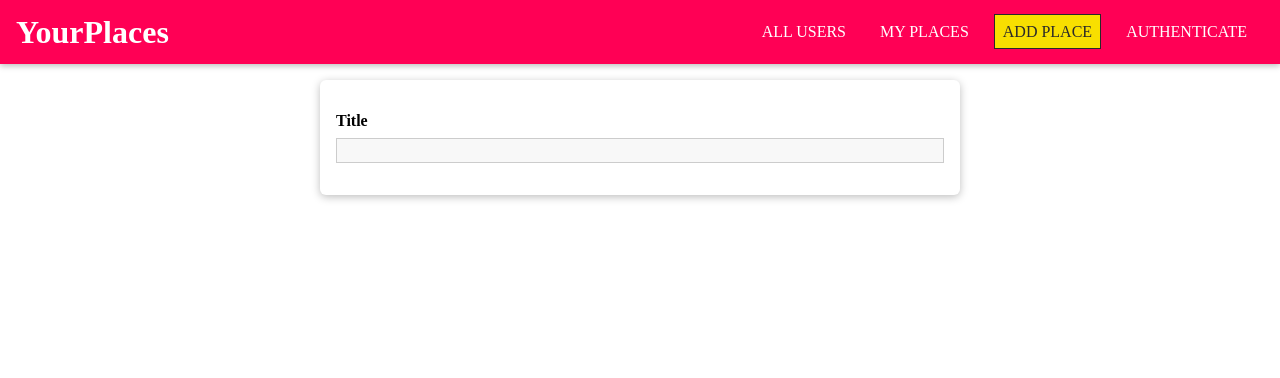
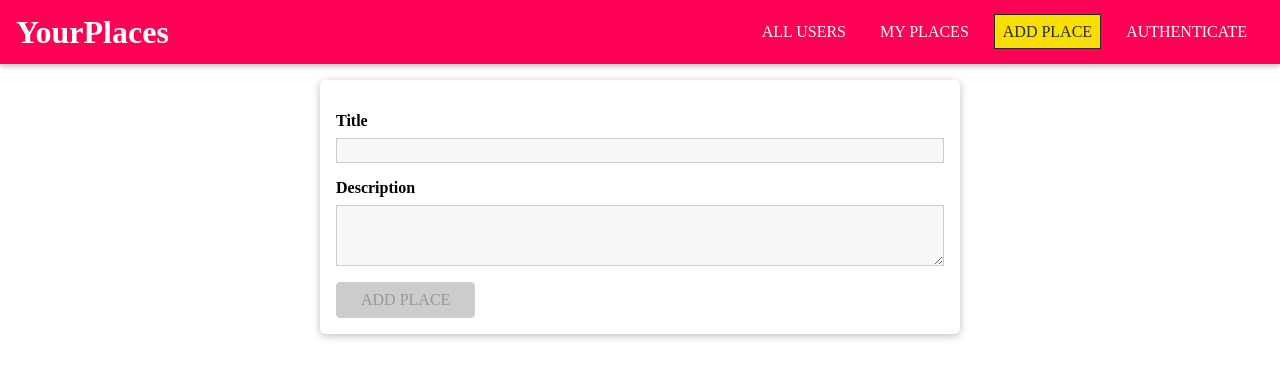
Before and after one commit to Dhiman-Roy/react_practise_max, a React (Vite) app: page /places/new in a window 1280 px wide. Shown: the top 378 px of the page. Built offline with nearby package versions, Linux system fonts and the light colour scheme.

Commit message:
form validation added

```diff
--- a/src/places/pages/NewPlace.jsx
+++ b/src/places/pages/NewPlace.jsx
@@ -1,17 +1,89 @@
-import React from "react";
+import React, { useCallback, useReducer } from "react";
 import Input from "../../shared/components/FormElements/Input";
-import { VALIDATOR_REQUIRE } from "../../shared/util/validators";
+import Button from "../../shared/components/FormElements/Button";
+import {
+  VALIDATOR_REQUIRE,
+  VALIDATOR_MINLENGTH,
+} from "../../shared/util/validators";
 import "./NewPlace.css";
+
+const formReducer = (state, action) => {
+  let formIsValid = true;
+  console.log(action.type);
+  switch (action.type) {
+    case "INPUT-CHANGE":
+      for (const inputId in state.inputs) {
+        if (inputId === action.inputId) {
+          formIsValid = formIsValid && action.isValid;
+        } else {
+          formIsValid = formIsValid && state.inputs[inputId].isValid;
+        }
+        console.log(formIsValid);
+      }
+
+      return {
+        ...state,
+        inputs: {
+          ...state.inputs,
+          [action.inputId]: { value: action.value, isValid: action.isValid },
+        },
+        isValid: formIsValid,
+      };
+
+    default:
+      return state;
+  }
+};
+
 export default function NewPlace() {
+  const [formState, dispatch] = useReducer(formReducer, {
+    inputs: {
+      title: {
+        value: "",
+        isValid: false,
+      },
+      description: {
+        value: "",
+        isValid: false,
+      },
+    },
+    isValid: false,
+  });
+
+  const inputHandler = useCallback((id, value, isValid) => {
+    dispatch({
+      type: "INPUT-CHANGE",
+      value: value,
+      isValid: isValid,
+      inputId: id,
+    });
+  }, []);
+
+  // const descriptionInputHandler = useCallback((id, value, isValid) => {
+  //   console.log(id, value, isValid);
+  // }, []);
   return (
     <form className="place-form">
       <Input
+        id="title"
         element="input"
         type="text"
         label="Title"
         validators={[VALIDATOR_REQUIRE()]}
         errorText="Please enter a valid title!"
+        onInput={inputHandler}
       />
+      <Input
+        id="description"
+        element="description"
+        label="Description"
+        validators={[VALIDATOR_MINLENGTH(5)]}
+        errorText="Please enter a valid description (at least 5 characters)."
+        onInput={inputHandler}
+      />
+      <Button type="submit" disabled={!formState.isValid}>
+        ADD PLACE
+      </Button>
     </form>
   );
 }
--- a/src/shared/components/FormElements/Input.jsx
+++ b/src/shared/components/FormElements/Input.jsx
@@ -1,4 +1,4 @@
-import React, { useReducer } from "react";
+import React, { useReducer, useEffect } from "react";
 import { validate } from "../../util/validators";
 import "./Input.css";
 
@@ -27,6 +27,13 @@
     isValid: false,
     isTouched: false,
   });
+  const { id, onInput } = props;
+  const { value, isValid } = inputState;
+
+  useEffect(() => {
+    onInput(id, value, isValid);
+  }, [id, value, isValid, onInput]);
+
   const changeHandler = (event) => {
     dispatch({
       type: "CHANGE",
```
